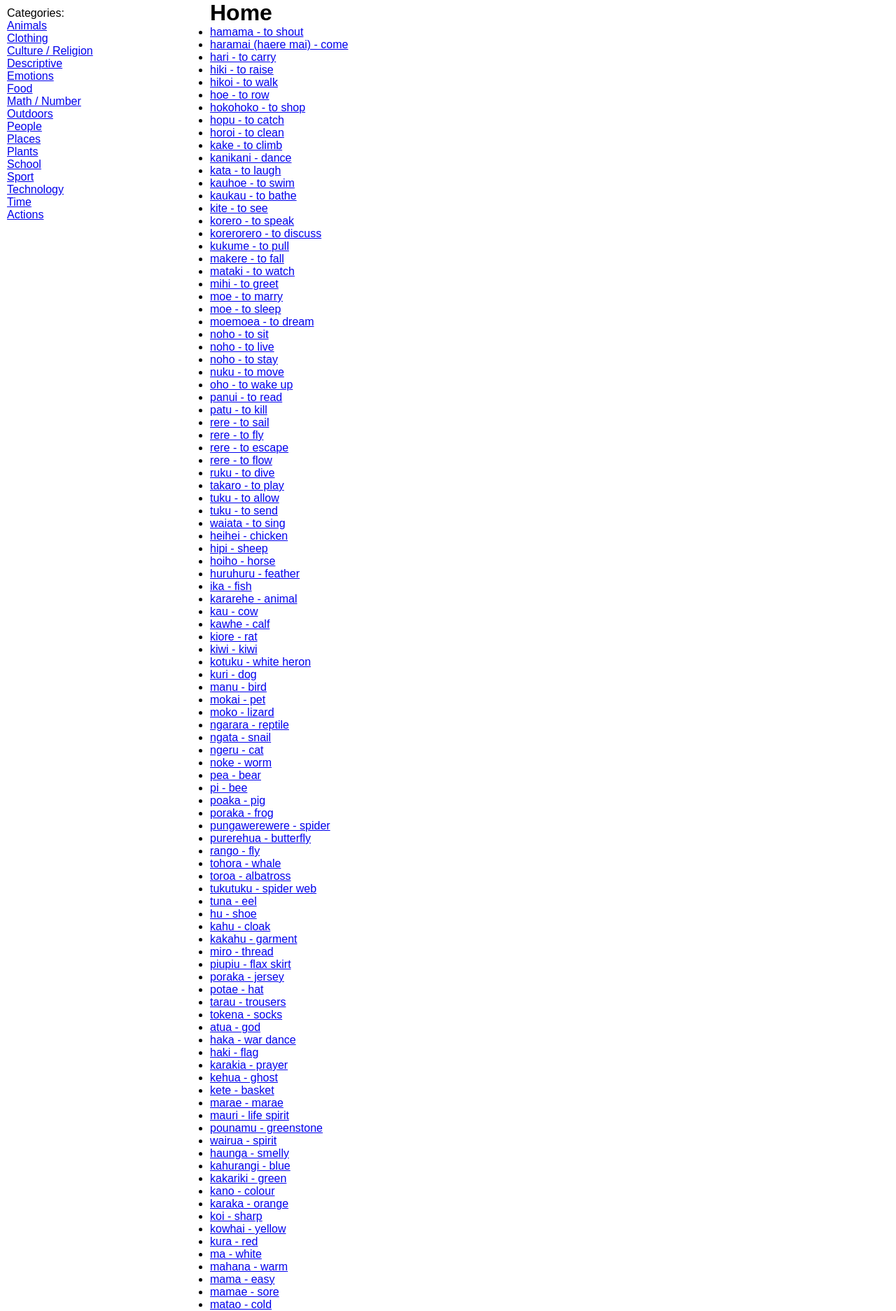
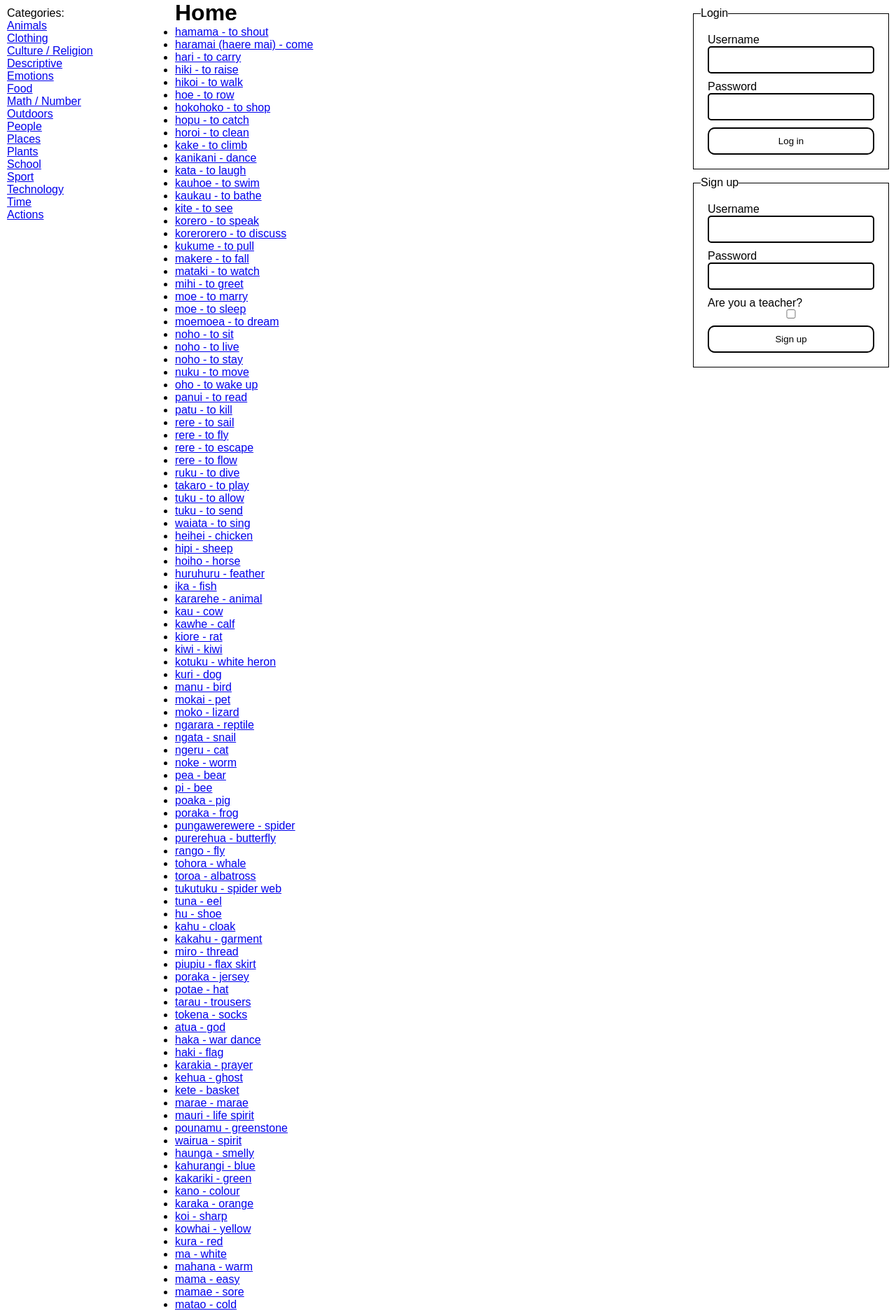
Before and after one commit to zadeviggers/13DTS, a Flask app: page / in a window 1280 px wide. Shown: the part 40-1913 px from the top of the page at 70% size. Run offline with Flask 3, Linux system fonts and the light colour scheme; data comes from the database, SQL or seed files in the repository.

Commit message:
Make design goodish

```diff
--- a/internal-1-dictionary/requirements.txt
+++ b/internal-1-dictionary/requirements.txt
@@ -1,2 +1,3 @@
 Flask
 flask-bcrypt
+djlint
--- a/internal-1-dictionary/static/style.css
+++ b/internal-1-dictionary/static/style.css
@@ -10,9 +10,11 @@
 	/* Variables for easy tweaking */
 
 	/* Main layout */
-	--categories-width: 300px; /* Only used in desktop layout */
 	--navbar-height: 40px;
 	--footer-height: 40px;
+	/* Only used in desktop layout */
+	--categories-width: 250px;
+	--auth-width: 300px;
 
 	/* Footer */
 	--footer-x-padding: 10px;
@@ -20,6 +22,12 @@
 
 	/* Categories list */
 	--categories-padding: 10px;
+
+	/* Auth panel */
+	--auth-padding: 10px;
+
+	/* Disable dark mode */
+	color-scheme: light;
 
 	/* Magic accent colour */
 	--accent: red;
@@ -34,16 +42,10 @@
 	}
 }
 
-/* Accessibility */
-#skip-navigation-link {
-	visibility: hidden;
-	position: fixed;
-	top: 0;
-	left: 0;
-}
-#skip-navigation-link:focus {
-	visibility: visible;
-	outline: 4px solid var(--accent);
+html,
+body {
+	background-color: white;
+	color: black;
 }
 
 /* Page layout on mobile screens */
@@ -53,11 +55,12 @@ body {
 
 	/* Page layout */
 	grid-template-columns: auto;
-	grid-template-rows: var(--navbar-height) 1fr auto var(--footer-height);
+	grid-template-rows: var(--navbar-height) 1fr auto auto var(--footer-height);
 	grid-template-areas:
 		"header"
 		"main"
 		"categories"
+		"auth"
 		"footer";
 }
 
@@ -76,12 +79,12 @@ body {
 @media screen and (min-width: 800px) {
 	body {
 		/* Page layout */
-		grid-template-columns: var(--categories-width) auto;
+		grid-template-columns: var(--categories-width) auto var(--auth-width);
 		grid-template-rows: var(--navbar-height) auto var(--footer-height);
 		grid-template-areas:
-			"header header"
-			"categories main"
-			"footer footer";
+			"header header header"
+			"categories main auth"
+			"footer footer footer";
 	}
 	#categories {
 		position: sticky;
@@ -102,6 +105,17 @@ header {
 	padding-right: var(--header-x-padding);
 }
 
+#auth-container {
+	/* Page layout */
+	grid-area: "auth";
+
+	/* Element layout */
+	padding: var(--auth-padding);
+	display: flex;
+	flex-direction: column;
+	gap: var(--auth-padding);
+}
+
 main {
 	/* Page layout */
 	grid-area: main;
@@ -119,3 +133,92 @@ footer {
 	padding-left: var(--footer-x-padding);
 	padding-right: var(--footer-x-padding);
 }
+
+/* Form styles */
+fieldset {
+	border: 1px solid black;
+}
+
+form,
+fieldset {
+	display: flex;
+	flex-direction: column;
+	padding: 10px;
+	gap: 10px;
+}
+
+label {
+	display: flex;
+	flex-direction: column;
+}
+
+form textarea {
+	resize: vertical;
+}
+
+form :is(button, input, select, textarea) {
+	padding: 10px;
+	padding-left: 15px;
+	padding-right: 15px;
+	display: block;
+	border-radius: 5px;
+	width: 100%;
+	background-color: white;
+}
+
+form .input-wrapper:has(.input-prefix) input {
+	padding-left: 5px;
+}
+
+form :is(button, .input-wrapper, select, textarea) {
+	border: 2px solid black;
+	border-radius: 5px;
+	width: 100%;
+	color: black;
+}
+label {
+	color: black;
+}
+
+form button:hover {
+	border-color: darkgrey;
+}
+
+form :is(button, select, textarea):focus,
+form .input-wrapper:focus-within {
+	border-color: var(--accent);
+	outline: none;
+}
+
+label:has(button, select, textarea):focus-within {
+	color: var(--accent);
+}
+
+form .input-wrapper {
+	padding: 0px;
+	display: flex;
+	align-items: center;
+}
+
+form .input-wrapper .input-prefix {
+	padding-left: 10px;
+}
+
+form input {
+	flex-basis: 100;
+	padding: 10px;
+}
+
+form button[type="submit"] {
+	padding: 10px;
+	padding-left: 15px;
+	padding-right: 15px;
+	border-radius: 10px;
+}
+
+form label:has(input[type="checkbox"]) {
+	color: black;
+}
+form label:has(input[type="checkbox"]:checked) {
+	color: var(--accent);
+}
--- a/internal-1-dictionary/templates/base.jinja
+++ b/internal-1-dictionary/templates/base.jinja
@@ -3,12 +3,11 @@
 <!DOCTYPE html>
 <html lang="en">
     <head>
-        <link href="{{ url_for('static', filename='style.css') }}" rel="stylesheet"/>
+        <link href="{{ url_for('static', filename='style.css') }}" rel="stylesheet" />
         <meta name="viewport" content="width=device-width, initial-scale=1.0" />
         <title>{{ title }} - Māori to English dictionary</title>
     </head>
     <body>
-        <a href="#content" id="skip-navigation-link" tabindex="999">Skip navigation</a>
         <header>
             <a href="{{ url_for('home_page') }}" id="site-title">Māori to English dictionary</a>
         </header>
@@ -28,6 +27,31 @@
             {% block main %}
             {% endblock main %}
         </main>
+        {# Login form #}
+        <section id="auth-container">
+            <fieldset form="login">
+                <legend>Login</legend>
+                <form action="{#{{ url-for('handle_log_in')}}#}" id="login" method="post">
+                    {{ components.TextField("username", "Username") }}
+                    {{ components.TextField("password", "Password") }}
+                    <button type="submit">Log in</button>
+                </form>
+            </fieldset>
+            <fieldset form="sign-up">
+                <legend>Sign up</legend>
+                <form action="{#{{ url-for('handle_sign_up')}}#}"
+                      id="sign-up"
+                      method="post">
+                    {{ components.TextField("username", "Username") }}
+                    {{ components.TextField("password", "Password") }}
+                    <label for="is-teacher">
+                        Are you a teacher?
+                        <input type="checkbox" name="is-teacher" id="is-teacher">
+                    </label>
+                    <button type="submit">Sign up</button>
+                </form>
+            </fieldset>
+        </section>
         <footer>
             <p>Copyright Zade Viggers 2023</p>
         </footer>
```
Also changed, not shown: extra-work/square-root.py (added, +10 -0 lines), extra-work/stack.py (added, +40 -0 lines).
